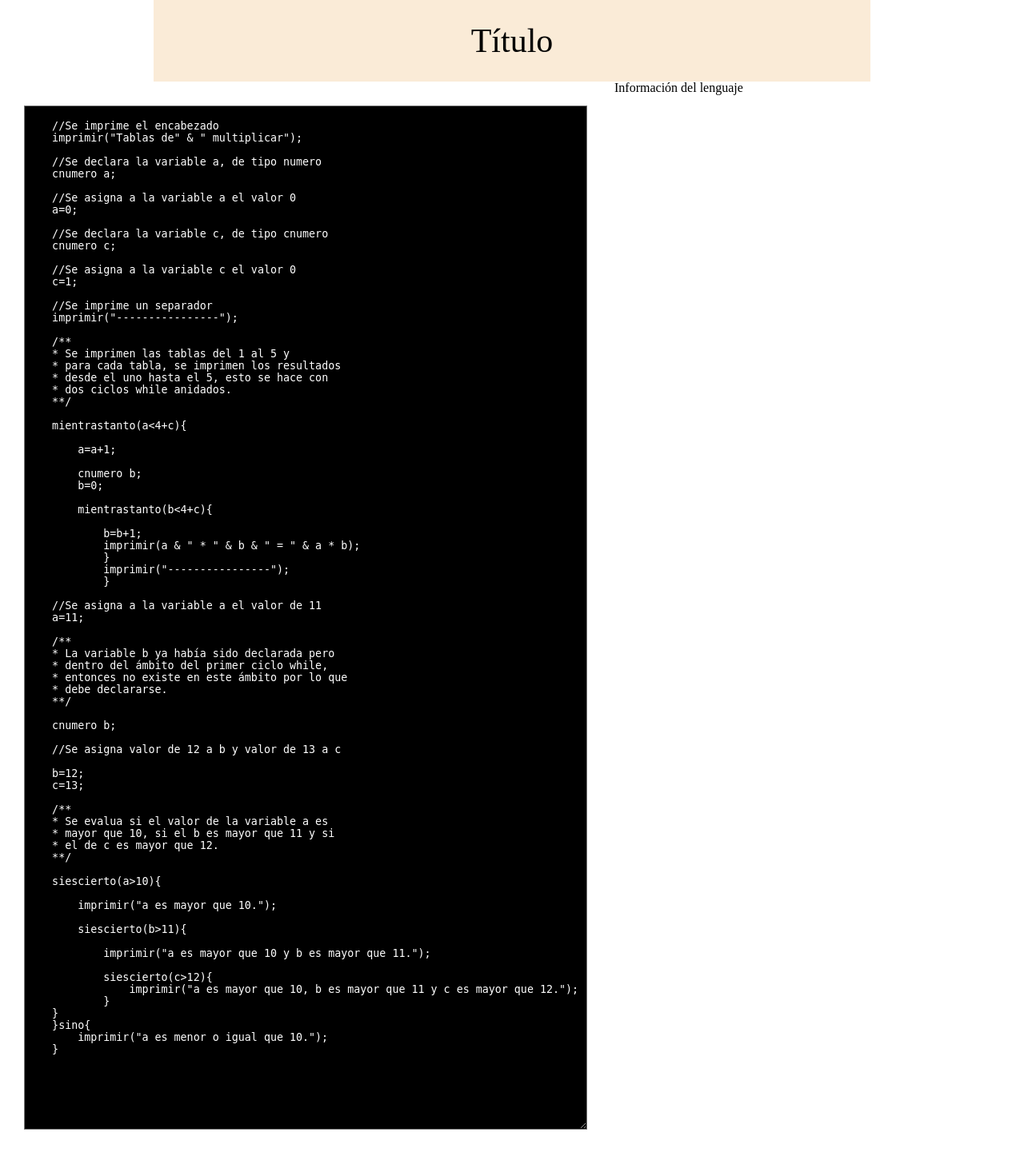
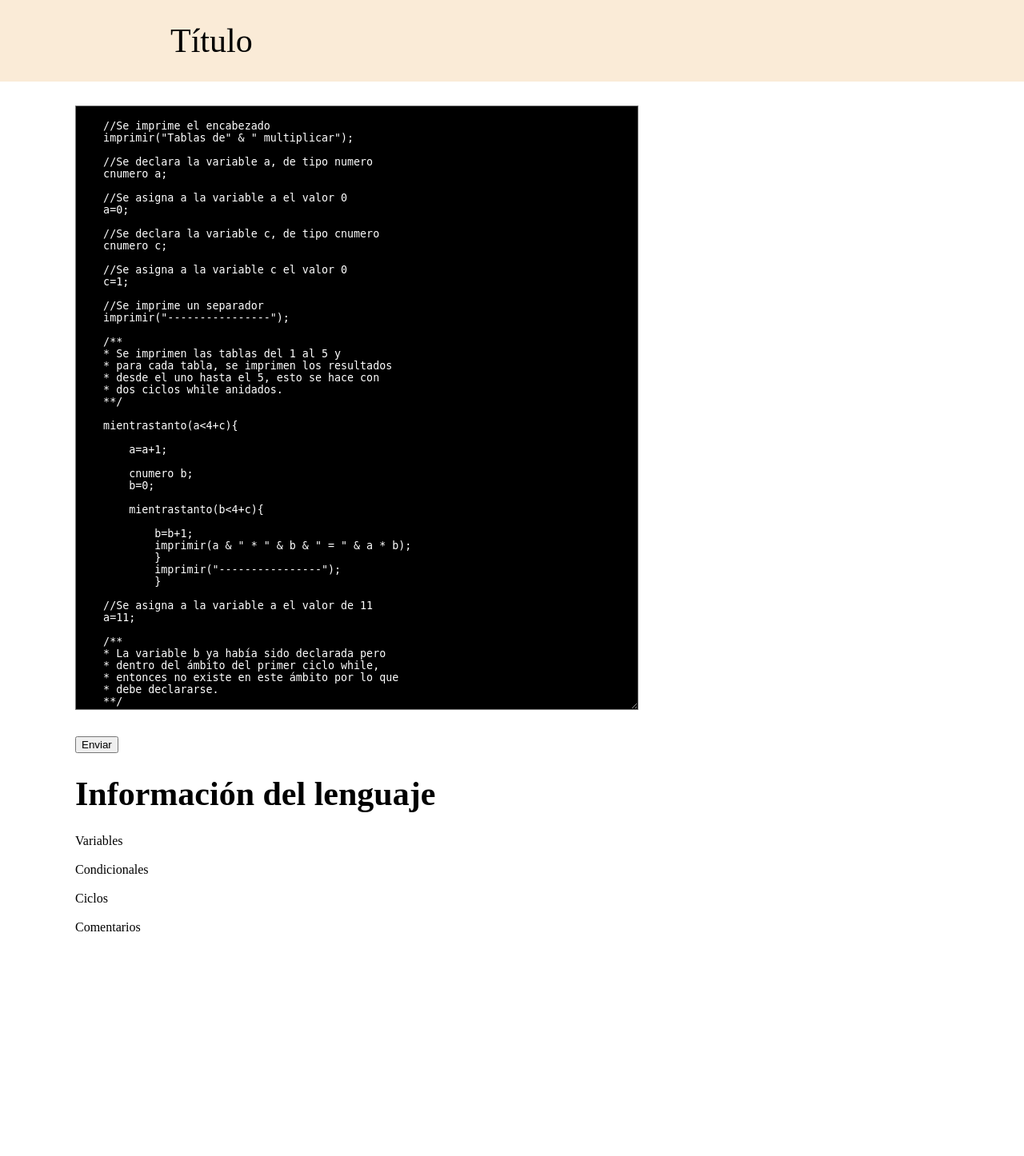
Before and after one commit to Urnyx/interprete-con-PLY, a Flask app: page / in a window 1280 px wide. Shown: the whole page at 80% size. After the commit the page ends 1165 px from the top, so only its background shows below. Run offline with Flask 3, Linux system fonts and the light colour scheme.

Commit message:
mejora visual

```diff
--- a/templates/index.html
+++ b/templates/index.html
@@ -9,15 +9,17 @@
     <title>Document</title>
 </head>
 <body>
-    <header>
+    <header id="h">
         <div id="encabezado">
             <h1 id = "titulo">
                 Título
             </h1>
         </div>
     </header>
-    <div id="bloqueCod">
-    <textarea name="codigo" id="codigo" cols="85" rows="85">
+
+    <div class="caja">
+        <div id="bloqueCod">
+    <textarea name="codigo" id="codigo" cols="85" rows="50">
 
     //Se imprime el encabezado
     imprimir("Tablas de" & " multiplicar");
@@ -98,13 +100,22 @@
         imprimir("a es menor o igual que 10.");
     }
     </textarea>
+        <input type="submit" value="Enviar">
     </div>
 
     <div id="informacion">
         <h1>
             Información del lenguaje
         </h1>
+
+        <ul id="listap">
+            <li>Variables</li>
+            <li>Condicionales</li>
+            <li>Ciclos</li>
+            <li>Comentarios</li>
+        </ul>
     </div>
+</div>
 
 </body>
 </html>
--- a/templates/style.css
+++ b/templates/style.css
@@ -1,15 +1,20 @@
+#h{
+    background-color: antiquewhite;
+    padding: 30px;
+}
 #encabezado{
     width: 70%;
-    text-align: center;
     margin: auto;
 }
 
 #titulo{
-    background-color: antiquewhite;
     font-size: 42px;
-    padding: 30px;
 }
 
+.caja{
+    width: 90%;
+    margin: auto;
+}
 #codigo{
     background-color: black;
     color: white;
@@ -21,7 +26,28 @@
     display: inline-block;
 }
 
+#bloqueCod input{
+    display: block;
+    margin: 0px 30px;
+}
+
 #informacion{
     display: inline-block;
     vertical-align: top;
+    margin: 30px;
+
 }
+
+#informacion h1{
+    font-size: 42px;
+    font-weight: bold;
+    text-align: center;
+}
+
+#listap{
+    margin: 30px 0px;
+}
+
+#listap li{
+    margin: 20px 0px;
+}
```
